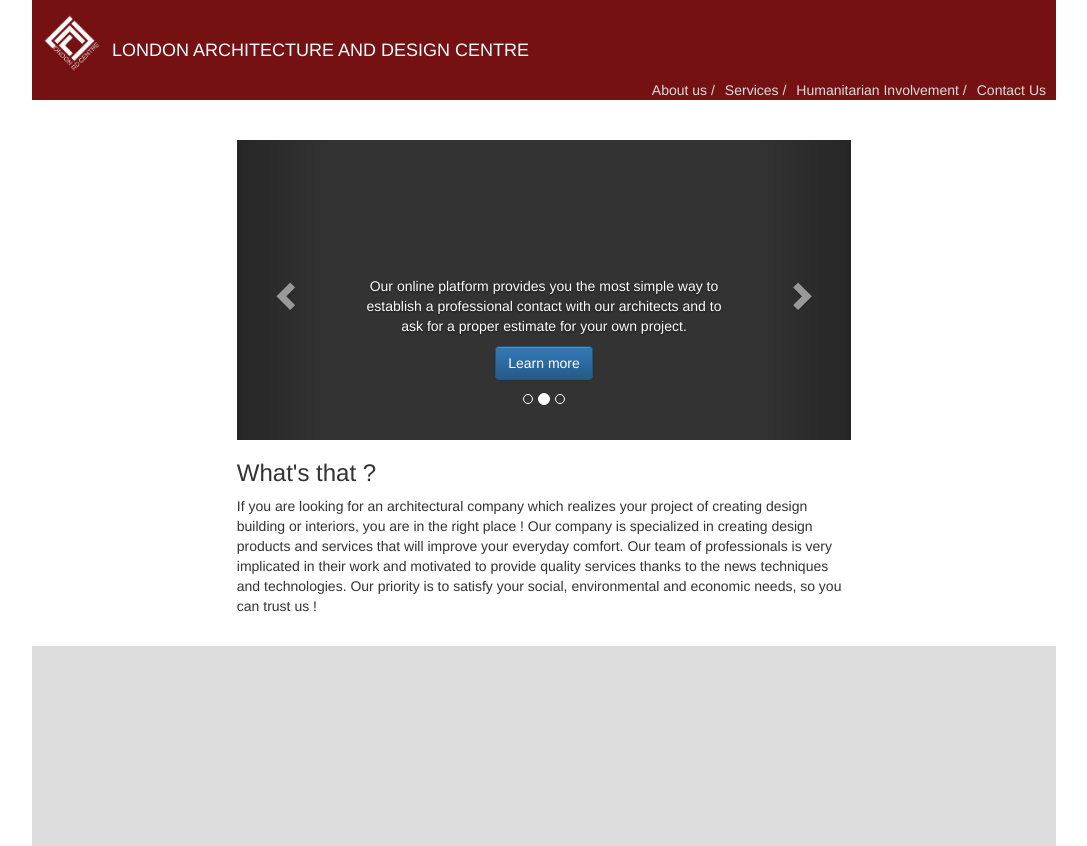
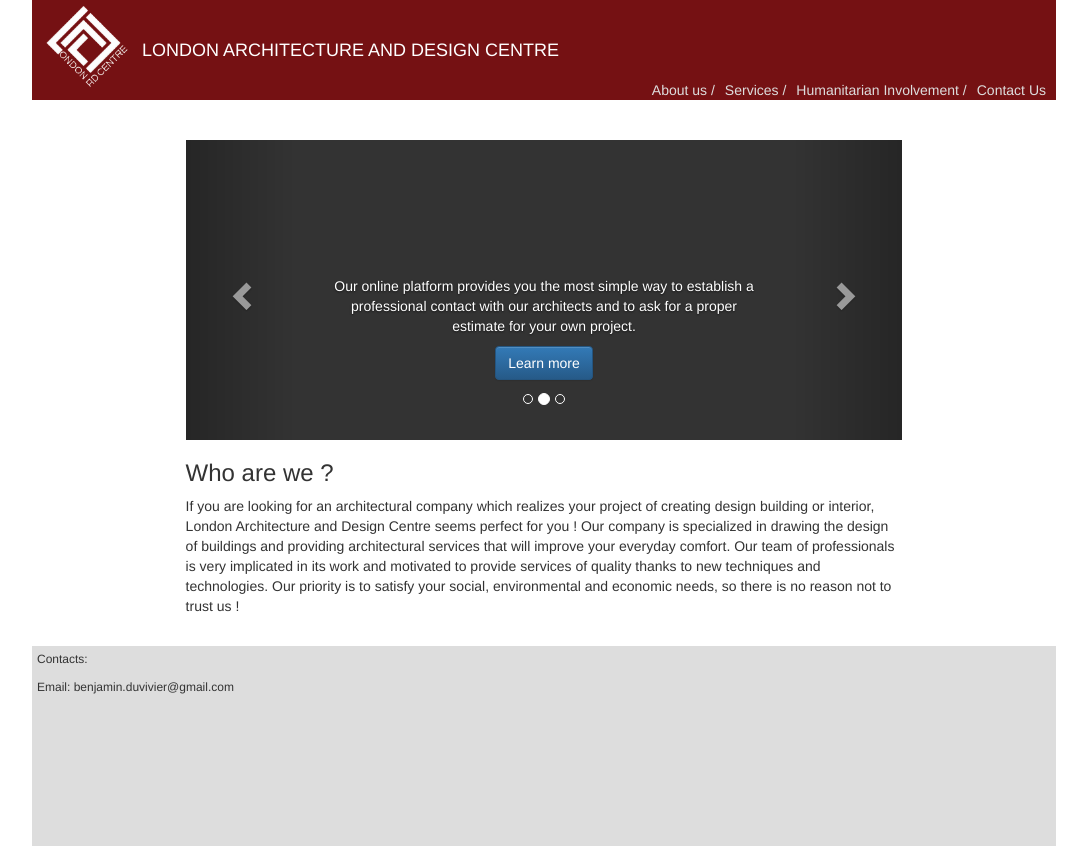
Before and after one commit to BenjaminDuv/webpage, a website: page app/index.html in a window 1280 px wide. Shown: the whole page, without its empty margins (96-1183 px from the left). Drawn offline with nearby package versions, Linux system fonts and the light colour scheme; files that its build step writes are made by us from their sources.

Commit message:
Footer update + Contact us smooth scroll linked implemented

```diff
--- a/app/index.html
+++ b/app/index.html
@@ -38,7 +38,7 @@
 
   <!-- Group of buttons -->
   <div class="btn_header">
-         <a href="">Contact Us </a>
+         <a href="#footer_contactus">Contact Us </a>
          <a href="">Humanitarian Involvement /</a>
          <a href="">Services /</a>
          <a href="">About us /</a>
@@ -105,22 +105,21 @@
 
 <!-- CONTENT -->
 <div class="content">
-  <h3>What's that ?</h3>
+  <h3>Who are we ?</h3>
   <div>
-    If you are looking for an architectural company which realizes your project of creating design building or interiors, you are in the right place !
-
-  Our company is specialized in creating design products and services that will improve your everyday comfort.
-
-  Our team of professionals is very implicated in their work and motivated to provide quality services thanks to the news techniques and technologies.
-
-  Our priority is to satisfy your social, environmental and economic needs, so you can trust us !
+If you are looking for an architectural company which realizes your project of creating design building or interior, London Architecture and Design Centre seems perfect for you !
+Our company is specialized in drawing the design of buildings and providing architectural services that will improve your everyday comfort.
+Our team of professionals is very implicated in its work and motivated to provide services of quality thanks to new techniques and technologies.
+Our priority is to satisfy your social, environmental and economic needs, so there is no reason not to trust us !
   </div>
 </div>
 
 <!-- FOOTER -->
 <div class="footer">
-<div class="footer_contactus">
-</div>
+  <div id = "footer_contactus" class="footer_contactus">
+    <p> Contacts:</p>
+    <p> Email: benjamin.duvivier@gmail.com</p>
+  </div>
 </div>
 
 </body>
--- a/app/scripts/app.js
+++ b/app/scripts/app.js
@@ -3,3 +3,10 @@
 $('#contactButton').click(function(){
 	alert('Go to the footpage');
 });
+
+$('a').click(function(){
+    $('html, body').animate({
+        scrollTop: $( $.attr(this, 'href') ).offset().top
+    }, 500);
+    return false;
+});
--- a/app/styles/main.css
+++ b/app/styles/main.css
@@ -20,9 +20,9 @@ body {
 }
 
 .logo_header{
-  width: 70px;
+  width: 100px;
   position: relative;
-  padding-top: 12px;
+  padding-top: 0px;
   padding-left: 10px;
   float: left;
 }
@@ -60,6 +60,12 @@ h2{
 }
 
 
+/************** CONTENT ***************/
+.content{
+  padding-left: 15%;
+  padding-right: 15%;
+}
+
 /************** CAROUSEL **************/
 .item{
     background: #333;
@@ -68,7 +74,6 @@ h2{
 }
 .carousel{
     position: relative;
-
     margin-top: 40px;
 }
 
@@ -85,14 +90,7 @@ h2{
 
 }
 
-/*CONTENT*/
-.content{
-  padding-left: 20%;
-  padding-right: 20%;
-}
-
-
-/*Footer*/
+/************* Footer ***************/
 .footer{
   position: relative;
   margin-top: 30px;
@@ -101,8 +99,13 @@ h2{
   width: 100%;
 }
 
+.footer p{
+  font-size: 12px;
+}
+
 .footer_contactus{
-
+  padding-left: 5px;
+  padding-top: 5px;
 }
 
 a{
```
